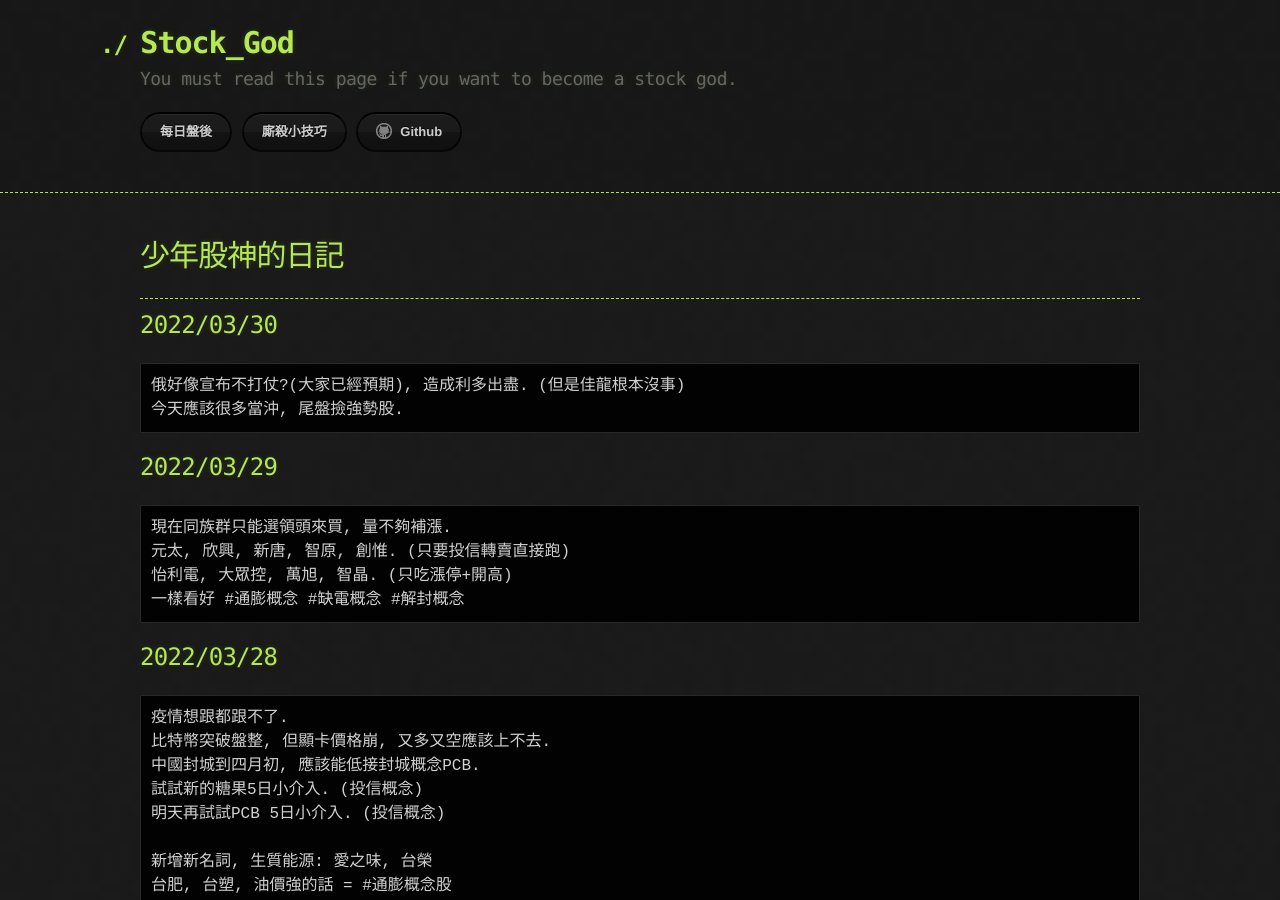
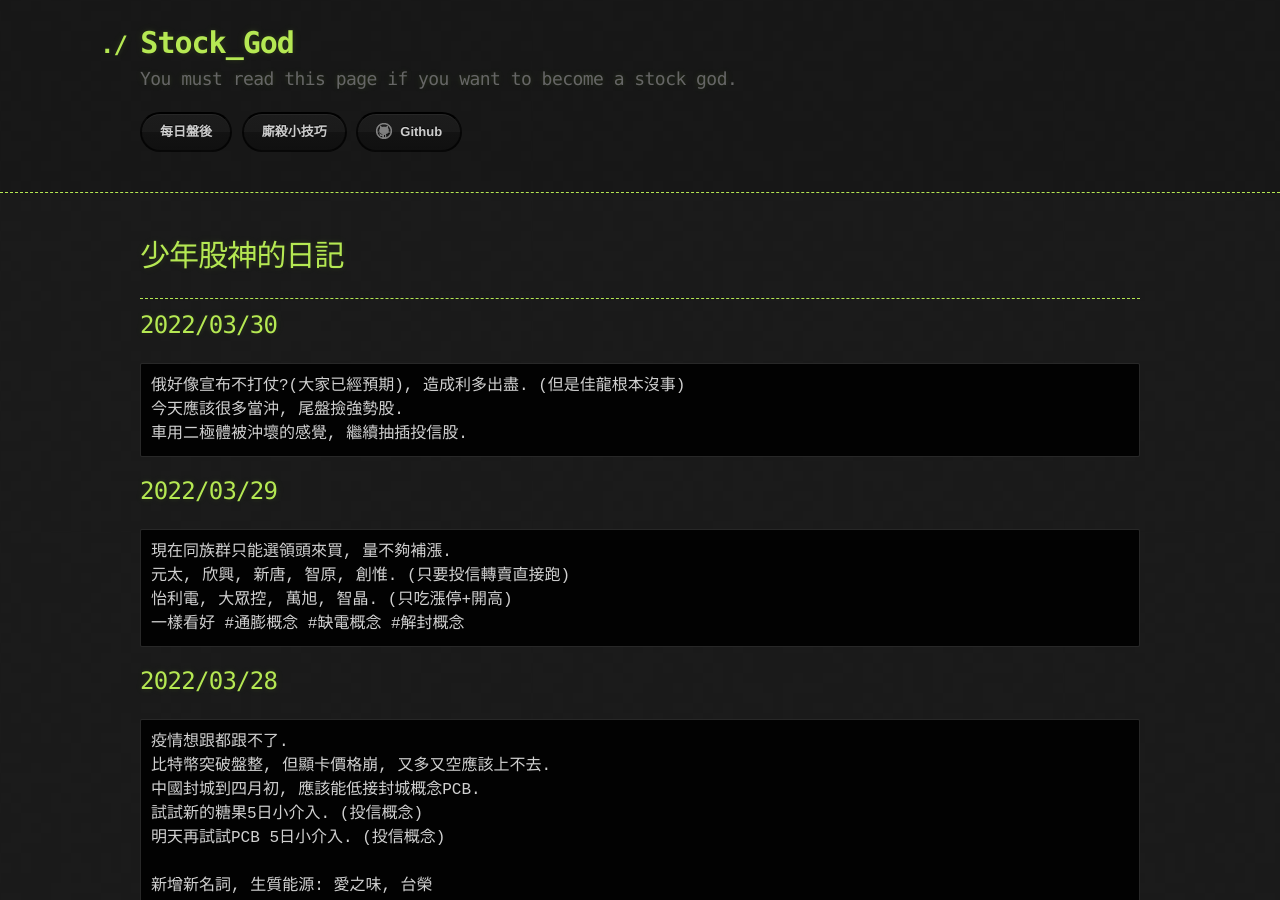
Before and after one commit to lepg5487/Stock_God, a Jekyll site: the page built from index.md, in a window 1280 px wide and 900 px high. Built offline with Jekyll 4.4.1, drawn with Linux system fonts in a browser that asks for light colours; our own code applies the rules of GitHub Pages for plain Markdown files.

Commit message:
Update index.md

````diff
--- a/index.md
+++ b/index.md
@@ -10,6 +10,7 @@ layout: testlayouts
 ```
 俄好像宣布不打仗?(大家已經預期), 造成利多出盡. (但是佳龍根本沒事)
 今天應該很多當沖, 尾盤撿強勢股.
+車用二極體被沖壞的感覺, 繼續抽插投信股.
 ```
 
 ## 2022/03/29
````
